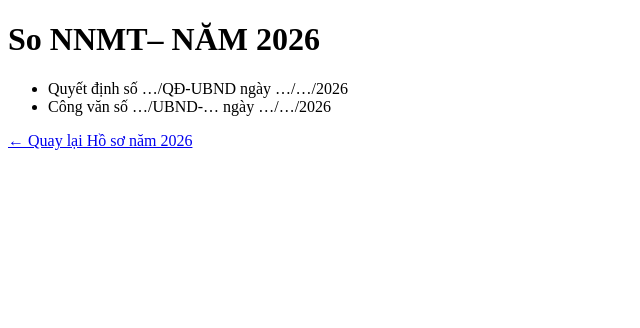
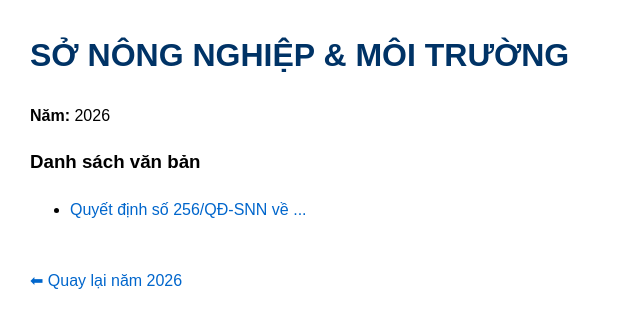
Before and after one commit to leminhvu-cm/leminhvu-cm.github.io, a plain HTML site: page 2026/So NNMT/index.html in a window 1280 px wide. Shown: the whole page, without its empty margins (0-640 px from the left). Drawn offline with Linux system fonts and the light colour scheme.

Commit message:
Update index.html

```diff
--- a/2026/So NNMT/index.html
+++ b/2026/So NNMT/index.html
@@ -1,17 +1,50 @@
 <!DOCTYPE html>
 <html lang="vi">
 <head>
-    <meta charset="UTF-8">
-    <title>So NNMT– Năm 2026</title>
+  <meta charset="UTF-8">
+  <title>SỞ NÔNG NGHIỆP & MÔI TRƯỜNG – NĂM 2026</title>
+  <style>
+    body {
+      font-family: Arial, sans-serif;
+      line-height: 1.6;
+      margin: 30px;
+    }
+    h1 {
+      color: #003366;
+    }
+    ul {
+      margin-top: 20px;
+    }
+    li {
+      margin-bottom: 10px;
+    }
+    a {
+      text-decoration: none;
+      color: #0066cc;
+    }
+    a:hover {
+      text-decoration: underline;
+    }
+    .back {
+      margin-top: 30px;
+      display: inline-block;
+    }
+  </style>
 </head>
+
 <body>
-    <h1>So NNMT– NĂM 2026</h1>
+  <h1>SỞ NÔNG NGHIỆP & MÔI TRƯỜNG</h1>
+  <p><strong>Năm:</strong> 2026</p>
 
-    <ul>
-        <li>Quyết định số …/QĐ-UBND ngày …/…/2026</li>
-        <li>Công văn số …/UBND-… ngày …/…/2026</li>
-    </ul>
+  <h3>Danh sách văn bản</h3>
+  <ul>
+    <li>
+      <a href="/2026/so-nnmt/QD-256-SNN.pdf" target="_blank">
+        Quyết định số 256/QĐ-SNN về ...
+      </a>
+    </li>
+  </ul>
 
-    <p><a href="../">← Quay lại Hồ sơ năm 2026</a></p>
+  <a class="back" href="/2026/">⬅ Quay lại năm 2026</a>
 </body>
 </html>
```
